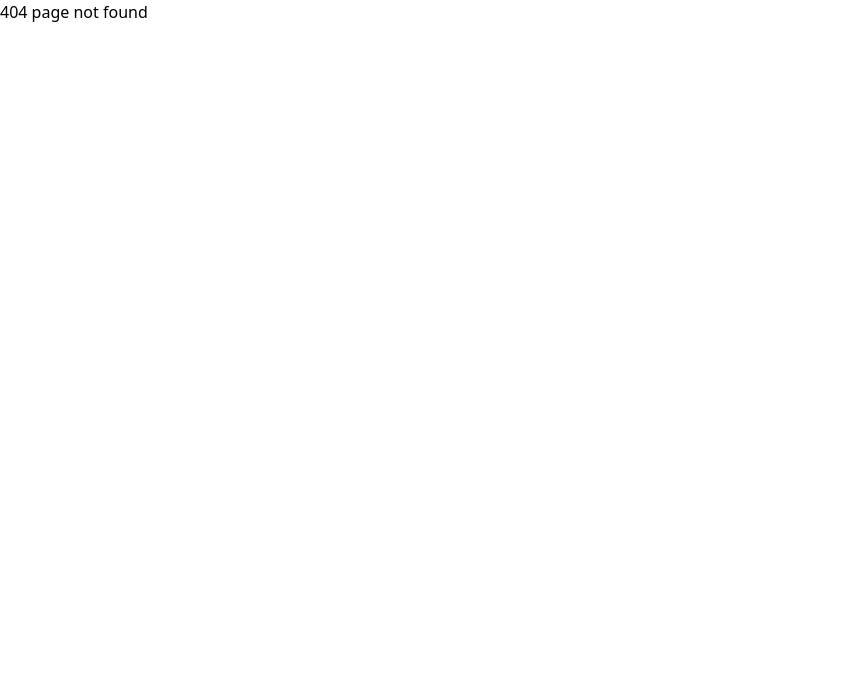
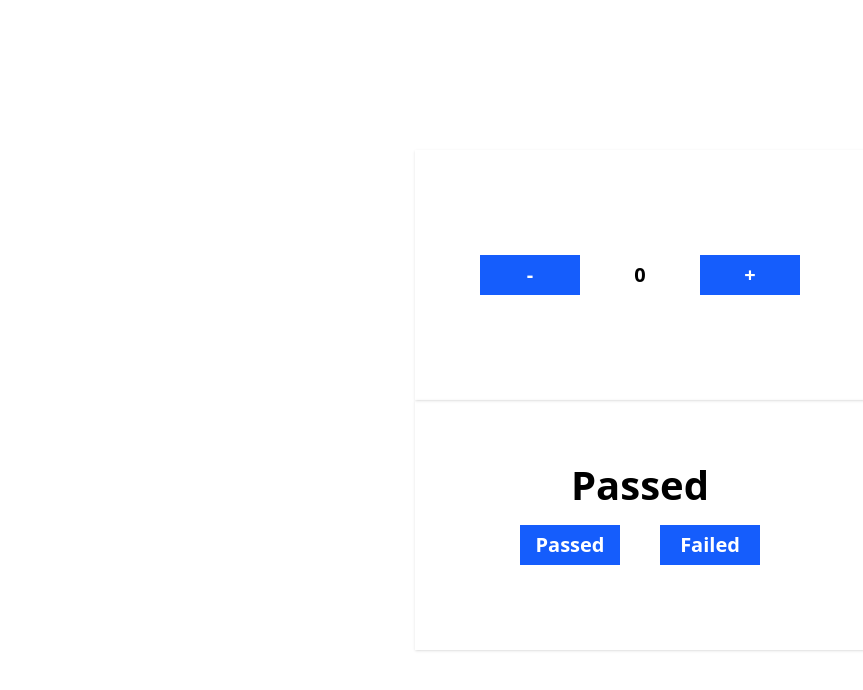
Before and after one commit to Eranga035225/cbc-frontend, a React (Vite) app: page /testing in a window 1280 px wide. Before the commit this address had no page. Shown: the top 690 px of the page, without its empty margins (0-863 px from the left). Built offline with nearby package versions, Linux system fonts and the light colour scheme.

Commit message:
developed login pge front end

```diff
--- a/package.json
+++ b/package.json
@@ -11,10 +11,11 @@
   },
   "dependencies": {
     "@tailwindcss/vite": "^4.1.7",
+    "axios": "^1.9.0",
     "react": "^19.1.0",
     "react-dom": "^19.1.0",
-    "react-router-dom": "^7.6.0",
-    "tailwindcss": "^4.1.7"
+    "react-hot-toast": "^2.5.2",
+    "react-router-dom": "^7.6.0"
   },
   "devDependencies": {
     "@eslint/js": "^9.25.0",
@@ -25,6 +26,7 @@
     "eslint-plugin-react-hooks": "^5.2.0",
     "eslint-plugin-react-refresh": "^0.4.19",
     "globals": "^16.0.0",
+    "tailwindcss": "^4.1.8",
     "vite": "^6.3.5"
   }
 }
--- a/src/App.jsx
+++ b/src/App.jsx
@@ -5,6 +5,8 @@ import LoginPage from './pages/login'
 import SignUpPage from './pages/signUp'
 import { Route, Routes } from 'react-router-dom'
 import AdminPage from './pages/adminpage'
+import TestPage from './pages/testPage'
+import { Toaster } from 'react-hot-toast'
 
 
 function App() {
@@ -13,6 +15,7 @@ function App() {
     <BrowserRouter>
 
        <div>
+        <Toaster position="top-right"/>
         {/* <Header/> */}
         <Routes path="/*">
           <Route path="/" element={<HomePage/>}/>
@@ -20,6 +23,7 @@ function App() {
           <Route path="/signup" element={<SignUpPage/>}/>
           <Route path="/*" element={<h1>404 page not found</h1>}/>\
           <Route path="/admin/*" element={<AdminPage/>}/>
+          <Route path="/testing" element={<TestPage/>}/>
 
         </Routes>
        </div>
--- a/src/pages/login.jsx
+++ b/src/pages/login.jsx
@@ -1,7 +1,58 @@
+import axios from "axios";
+import { useState } from "react";
+import toast from "react-hot-toast";
+
 export default function LoginPage() {
+  const[email,setEmail] = useState("");
+  const[password,setPassword] = useState("");
+
+  async function handleLogin(){
+    console.log(email);
+    console.log(password);
+    try{
+         const response = await axios.post("http://localhost:5050/users/login",{
+      email:email,
+      password:password
+    });
+    //
+    toast.success("Login success");
+    console.log(response);
+
+    }catch(e){
+      //
+      toast.error(e.response.data.message);
+      //  //if the status code coming from front end is like 401,400 except 200 things it comes near to catch side as an error
+    }
+
+
+  }
+
   return (
-    <div className="bg-red-500">
-      <h1>Login Page</h1>
+    <div className="w-full h-screen bg-[url('/login.jpg')] bg-center bg-cover flex  justify-evenly items-center">
+      <div className="w-[50%] h-full ">
+
+      </div>
+
+      <div className="w-[50%] h-full flex justify-center items-center ">
+        <div className="w-[400px] h-[600px] backdrop-blur-md rounded-[20px] shadow-xl flex flex-col justify-center items-center">
+          <input onChange={(e)=>{
+            setEmail(e.target.value);
+          }
+          }className="w-[300px] h-[50px] border border-[#c3efe9] rounded-[20px] my-[20px]" value={email}></input>
+
+          <input onChange={(e)=>{
+            setPassword(e.target.value);
+          }
+          }className="w-[300px] h-[50px] border border-[#c3efe9] rounded-[20px] mb-[20px]" type="password" value={password}></input>
+          <button onClick={handleLogin} className="w-[300px] h-[50px] bg-[#c3efe9] rounded-[20px] text-[20px] font-bold text-white my-[20px] cursor-pointer">Login</button>
+
+        </div>
+
+
+      </div>
+
+
+
     </div>
   );
 }
--- /dev/null
+++ b/src/pages/testPage.jsx
@@ -0,0 +1,54 @@
+import { useState } from "react";
+
+
+export default function TestPage(){
+  const[count,setCount]= useState(0);
+  const[status, setStatus] = useState("Passed");
+
+return(
+  <div className="w-full h-screen  flex flex-col justify-center items-center">
+    <div className="w-[450px] h-[250px] shadow flex justify-center items-center">
+      <button className="bg-blue-600 text-white font-bold text-center w-[100px] h-[40px] text-[20px] cursor-pointer"
+      onClick={()=>{
+       setCount(count-1);
+      }}>
+        -
+      </button>
+      <span className="text-[20px] font-bold text-center w-[100px] h-[40px] mx-[10px] flex justify-center items-center">
+        {count}
+      </span>
+      <button className="bg-blue-600 text-white font-bold text-center w-[100px] h-[40px] text-[20px] cursor-pointer"
+      onClick={()=>{
+       setCount(count+1);
+      }}>
+        +
+      </button>
+
+    </div>
+   <div className="w-[450px] h-[250px] shadow flex flex-col justify-center items-center">
+    <span className="text-[40px] font-bold text-center w-[100px] h-[40px] mx-[10px] flex justify-center items-center">
+      {status}
+    </span>
+    <div>
+      <button className="bg-blue-600 text-white font-bold text-center w-[100px] h-[40px] text-[20px] cursor-pointer m-[20px]" onClick={()=>{
+        setStatus("Passed")
+      }}>
+        Passed
+      </button>
+      <button className="bg-blue-600 text-white font-bold text-center w-[100px] h-[40px] text-[20px] cursor-pointer m-[20px]" onClick={()=>{
+        setStatus("Failed")
+      }}>
+        Failed
+      </button>
+    </div>
+
+    </div>
+  </div>
+
+
+);
+
+
+
+
+}
```
Also changed, not shown: public/login.jpg (added), 1 other file (tests, documents, lock files or other folders).
